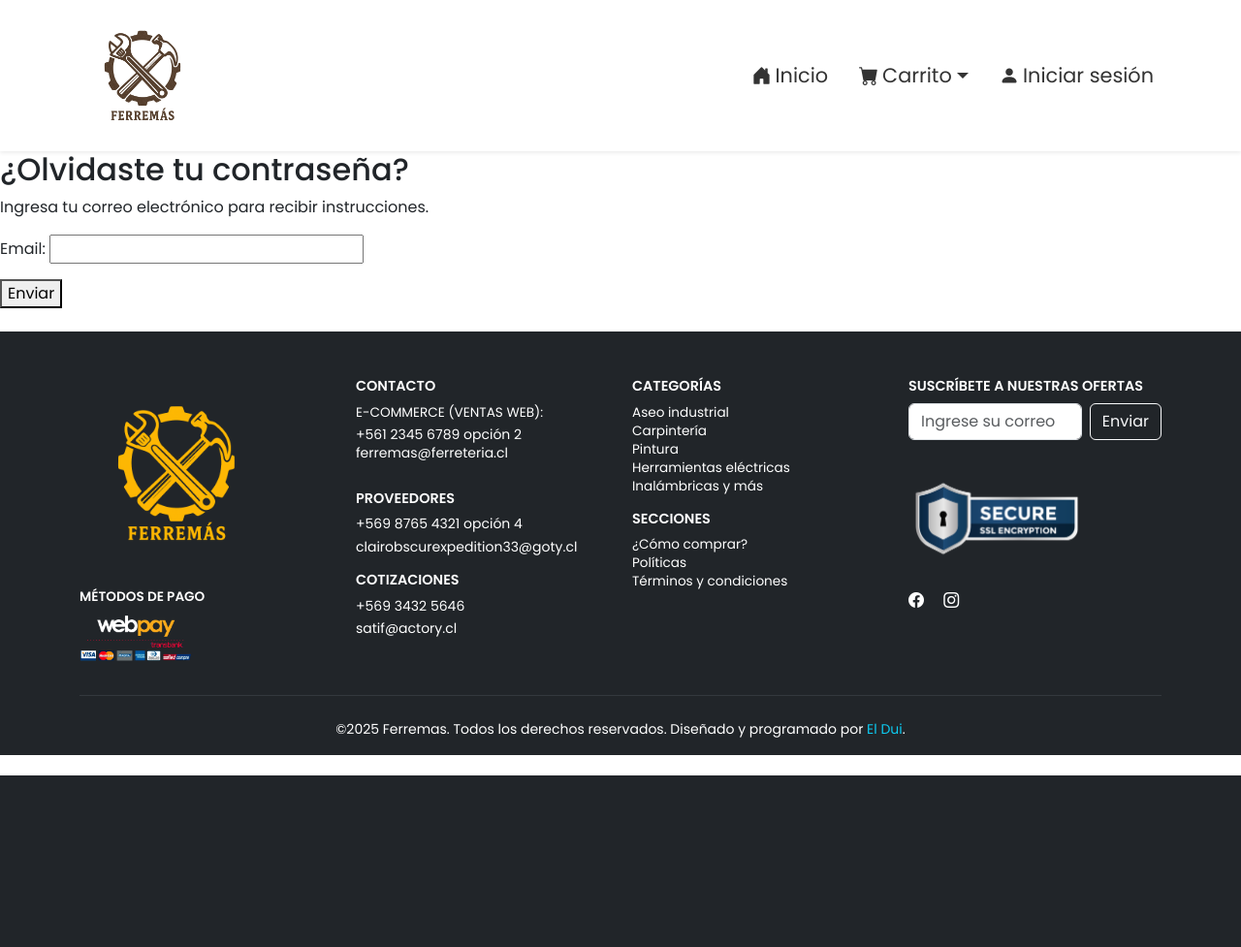
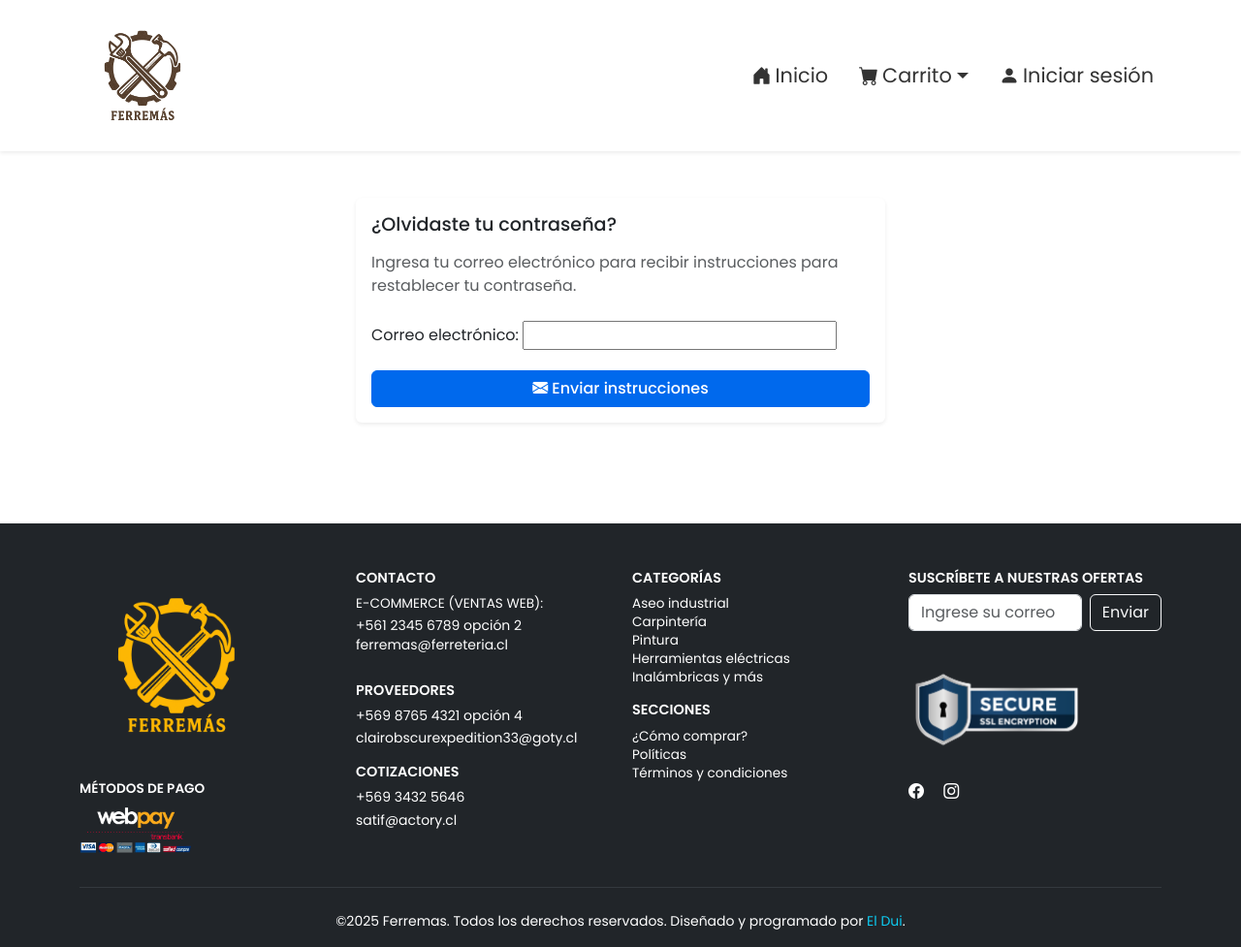
Before and after one commit to Liuflee/ferremas, a Django app: page /password_reset/ in a window 1280 px wide. Shown: the whole page at 97% size. Before the commit the page ends 800 px from the top, so only its background shows below. Run offline with Django 5.2, Linux system fonts and the light colour scheme.

Commit message:
estilo recuperar contraseña

```diff
--- a/tienda/templates/registration/password_reset_form.html
+++ b/tienda/templates/registration/password_reset_form.html
@@ -1,10 +1,27 @@
 {% extends 'base.html' %}
+{% load static %}
 {% block content %}
-<h2>¿Olvidaste tu contraseña?</h2>
-<p>Ingresa tu correo electrónico para recibir instrucciones.</p>
-<form method="post">
-  {% csrf_token %}
-  {{ form.as_p }}
-  <button type="submit">Enviar</button>
-</form>
+<div class="container py-5">
+    <div class="row justify-content-center">
+        <div class="col-md-6">
+            <div class="card shadow-sm border-0">
+                <div class="card-body">
+                    <h3 class="card-title mb-3">¿Olvidaste tu contraseña?</h3>
+                    <p class="text-muted mb-4">Ingresa tu correo electrónico para recibir instrucciones para restablecer tu contraseña.</p>
+
+                    <form method="post" novalidate>
+                        {% csrf_token %}
+                        <div class="mb-3">
+                            <label for="id_email" class="form-label">Correo electrónico:</label>
+                            {{ form.email }}
+                        </div>
+                        <button type="submit" class="btn btn-primary w-100">
+                            <i class="bi bi-envelope-fill me-1"></i>Enviar instrucciones
+                        </button>
+                    </form>
+                </div>
+            </div>
+        </div>
+    </div>
+</div>
 {% endblock %}
--- a/tienda/templates/tienda/home.html
+++ b/tienda/templates/tienda/home.html
@@ -74,7 +74,7 @@
                     </button>
                 </form>
                 <a href="{% url 'producto_detalle' producto.pk %}" class="btn btn-outline-secondary btn-sm rounded-pill shadow-sm d-flex align-items-center gap-1">
-                    <i class="bi bi-info-circle"></i> Ver detalle
+                    <i class="bi bi-info-circle"></i> Ver más
                 </a>
             </div>
 
```
Also changed, not shown: db.sqlite3.
